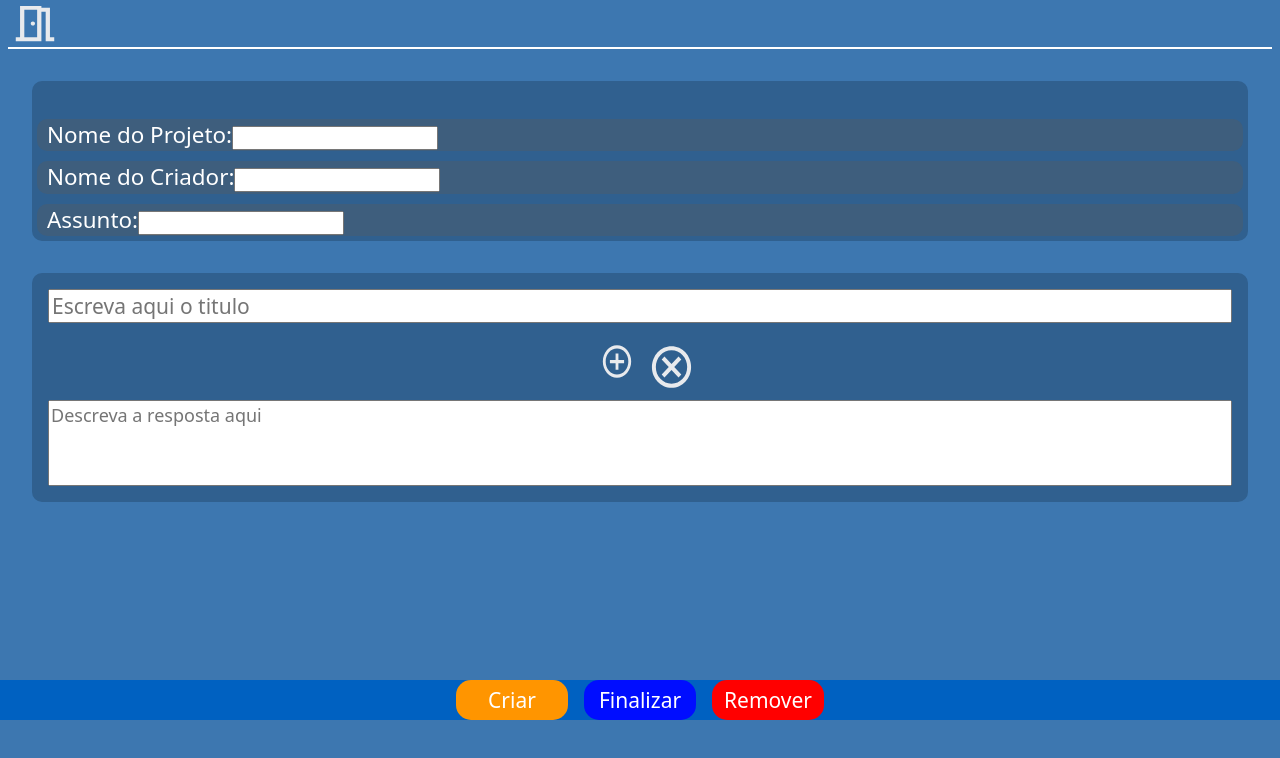
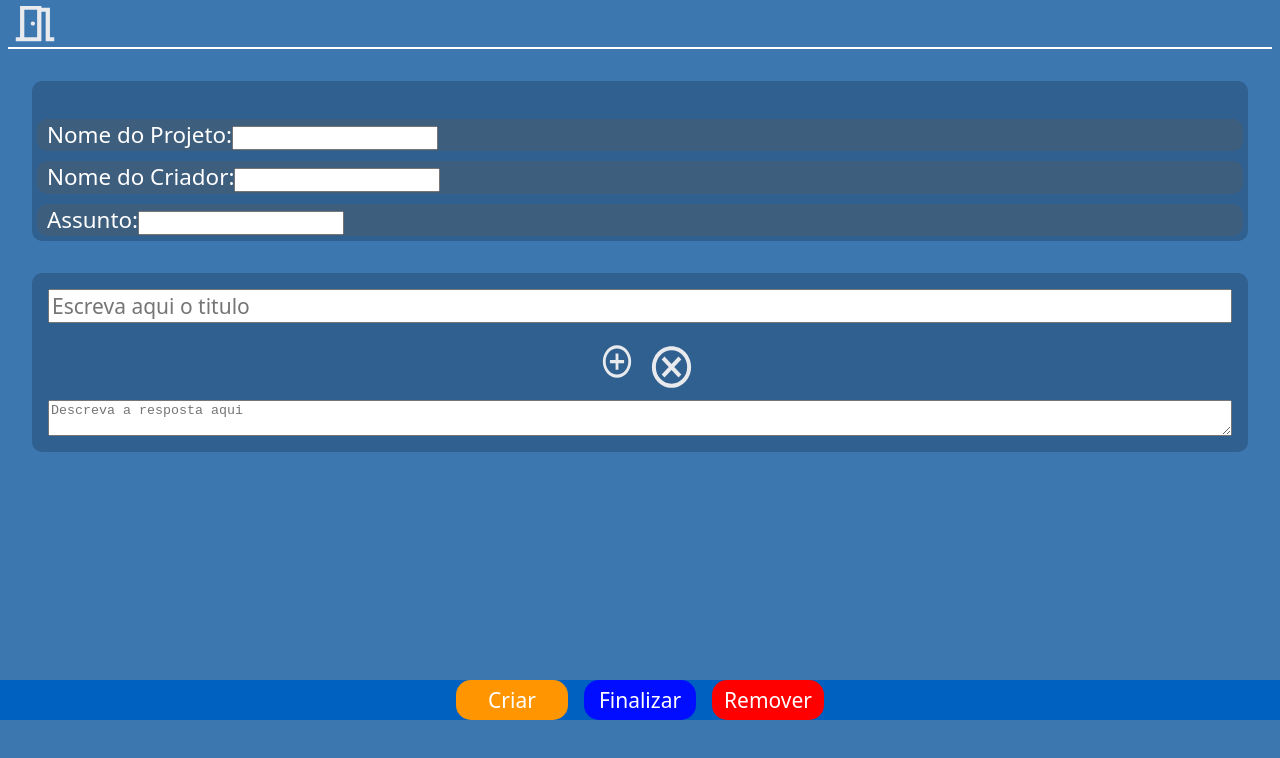
Before and after one commit to araujobrunodev/Quizme, a React (Vite) app: page /makeaquiz in a window 1280 px wide. Both pictures are taken after a click on the button "Criar". Shown: the top 758 px of the page. Built offline with nearby package versions, Linux system fonts and the light colour scheme; a web font is replaced by a local one.

Commit message:
add blockSideContext hook

```diff
--- a/src/App.tsx
+++ b/src/App.tsx
@@ -1,4 +1,5 @@
 import { CreateLoginPermission } from "./contexts/loginPermission"
+import { CreateBlockSides, blockSideType } from "./contexts/blockSideContext"
 import { GoogleOAuthProvider } from "@react-oauth/google"
 import { RouterProvider } from "react-router-dom"
 import { CreateUserData } from "./contexts/user"
@@ -10,6 +11,7 @@ function App() {
   let [email, setEmail] = useState("")
   let [photo, setPhoto] = useState("")
   let [loginPermission, setLoginPermission] = useState(false)
+  let [blockSides, setBlockSides] = useState<blockSideType[]>([])
 
   return (
     <CreateUserData.Provider value={{
@@ -27,9 +29,16 @@ function App() {
         setState: setLoginPermission
       }}
       children={
-        <GoogleOAuthProvider clientId="656529349981-n4276c4qm3fqquubrrju327n50h4i2vv.apps.googleusercontent.com">
-          <RouterProvider router={router}/>
-        </GoogleOAuthProvider>
+        <CreateBlockSides.Provider
+        value={{
+          blockSides: blockSides,
+          setBlockSides: setBlockSides
+        }}
+        children={
+          <GoogleOAuthProvider clientId="656529349981-n4276c4qm3fqquubrrju327n50h4i2vv.apps.googleusercontent.com">
+            <RouterProvider router={router}/>
+          </GoogleOAuthProvider>
+        }/>
       }/>
     }/>
   )
--- a/src/components/blockSide.tsx
+++ b/src/components/blockSide.tsx
@@ -1,50 +1,114 @@
-import { FC, useState } from "react"
+import { FC } from "react"
 import "../styles/blockSide.css"
+import { useBlockSides } from "../contexts/blockSideContext"
 
 interface BlockSideProps {
-    type: "makeQuiz" | "playQuiz"
+    type: "makeQuiz" | "playQuiz",
+    identification: number
+}
+
+interface BlockSideProperty {
+    property: "title" | "options" | "description",
+    state: "update" | "create" | "remove",
+    value?: string | boolean,
+    id?: string
+    typeOption?: "text" | "isRight"
 }
 
 const BlockSide:FC<BlockSideProps> = ({
-    type
+    type,
+    identification
 }) => {
-    const [options, setOptions] = useState<number[]>([])
+    let info = useBlockSides()
 
     const AppearOptions = () => {
-        return options.map((option) => {
-            return (<div className="container_of_options" key={(Math.random() * (new Date()).getMilliseconds())}>
-                <input type="radio" name="options" className="input_radio" />
+        return info.blockSides[identification].options.map((option) => {
+            return (<div className="container_of_options" key={option.id}>
+                <input checked={option.isRight} onChange={(event) => ChangeProperty({property: "options", state: "update", value: event.target.checked, id: option.id, typeOption: "isRight"})} type="radio" name={`options_${option.id}`} className="input_radio" />
                 {
                     type == "makeQuiz" ?
-                    <input type="text" className="input_text" /> :
-                    <p className="p_text">{/*value here*/}</p>
+                    <input onChange={(event) => ChangeProperty({property: "options", state: "update", value: event.target.value, id: option.id, typeOption: "text"})}  type="text" className="input_text" /> :
+                    <p className="p_text">{option.text}</p>
                 }
             </div>)
         })
     }
 
-    const CreateOptions = () => {
-        setOptions([...options, 0])
-    }
+    const ChangeProperty = ({property, state, value, id, typeOption}:BlockSideProperty) => {
+        const blockSides = info.blockSides.map((blockSide,index) => {
+            if (index !== identification) return blockSide
 
-    const removeOptions = () => {
-        const newOptions:number[] = []
+            if (property == "options") {
+                switch (state) {
+                    case "create":
+                        return {
+                            ...blockSide,
+                            options: [...blockSide.options, {
+                                isRight: false,
+                                text: "",
+                                id: Math.random().toString()
+                            }]
+                        }
+                        break;
+                    case "update":
+                        return {
+                            ...blockSide,
+                            options: blockSide.options.map((option) => {
+                                if (option.id !== id) return {...option, isRight: false};
 
-        options.forEach((option,index) => {
-            if (index == options.length - 1) return;
-            newOptions.push(option)
+                                if (typeOption === "text") {
+                                    return {
+                                        ...option,
+                                        text: value as string
+                                    }
+                                } else if (typeOption === "isRight") {
+                                    return {
+                                        ...option,
+                                        isRight: value as boolean
+                                    }
+                                }  else return option
+                            })
+                        }
+                        break;
+
+                    case "remove":
+                        return {
+                            ...blockSide,
+                            options: blockSide.options.slice(0,-1)
+                        }
+                        break;
+                }
+            }
+
+            if (property == "description" || property == "title") {
+                if (state !== "update") return blockSide;
+
+                return {
+                    ...blockSide,
+                    title: value as string
+                }
+            } else if (property == "description") {
+                if (state !== "update") return blockSide;
+
+                return {
+                    ...blockSide,
+                    description: value as string
+                }
+            }
+
+            return blockSide
         })
 
-        setOptions(newOptions)
+        info.setBlockSides(blockSides)
     }
 
     return (
         <div className="block_side">
             {
                 type == "makeQuiz" ?
-                <input className="title_of_question" placeholder="Escreva aqui o titulo" type="text"/>
+                <input onChange={(event) => ChangeProperty({property: "title", state: "update", value: event.target.value})} className="title_of_question" placeholder="Escreva aqui o titulo" type="text"/>
                 :
-                <p className="p_title_of_question">{/*value here*/}</p>
+                <p className="p_title_of_question">{info.blockSides[identification].title}</p>
             }
 
             { AppearOptions() }
@@ -52,17 +116,17 @@ const BlockSide:FC<BlockSideProps> = ({
             {
                 type == "makeQuiz" &&
                 <div className="Container_button_blockSide">
-                    <button className="button_blockSide" onClick={() => CreateOptions()}>
+                    <button className="button_blockSide" onClick={() => ChangeProperty({property: "options", state: "create"})}>
                         <img className="button_blockSide_img" src="/add_circle.svg" alt="add circle.svg" />
                     </button>
 
-                    <button className="button_blockSide" onClick={() => removeOptions()}>
+                    <button className="button_blockSide" onClick={() => ChangeProperty({property: "options", state: "remove"})}>
                         <img className="button_blockSide_img" src="/cancel.svg" alt="cancel.svg" />
                     </button>
                 </div>
             }
 
-            <textarea maxLength={900} readOnly={type == "playQuiz"} className="description" defaultValue={""} placeholder="Descreva a resposta aqui"></textarea>
+            <textarea maxLength={900} readOnly={type == "playQuiz"} onChange={(event) => ChangeProperty({property: "description", state: "update", value: event.target.value})} placeholder="Descreva a resposta aqui"></textarea>
         </div>
     )
 }
--- a/src/components/toolCenter.tsx
+++ b/src/components/toolCenter.tsx
@@ -1,10 +1,19 @@
+import { blockSideType, useBlockSides } from "../contexts/blockSideContext"
 import "../styles/toolCenter.css"
 
 const ToolCenter = () => {
     const buttonNames = ["Criar", "Finalizar","Remover"]
+    const blockSides = useBlockSides()
 
     const MakeABlockSide = () => {
-        console.log("make a blockSide")
+        blockSides.setBlockSides([
+            ...blockSides.blockSides,
+            {
+                title: "",
+                options: [],
+                description: ""
+            }
+        ])
     }
 
     const FinishProject = () => {
@@ -12,7 +21,9 @@ const ToolCenter = () => {
     }
 
     const RemoveABlockSide = () => {
-        console.log("remove a blockSide")
+        const newBlockSides:blockSideType[] = blockSides.blockSides.slice(0,-1)
+
+        blockSides.setBlockSides(newBlockSides)
     }
 
     const eventByEachButton = [
--- /dev/null
+++ b/src/contexts/blockSideContext.ts
@@ -0,0 +1,25 @@
+import { createContext, useContext } from "react"
+
+interface option {
+    text: string,
+    isRight: boolean,
+    id: string
+}
+
+interface BlockSide {
+    title: string,
+    options: option[],
+    description: string
+}
+
+export type blockSideType = BlockSide
+
+interface BlockSideContext {
+    blockSides: blockSideType[],
+    setBlockSides: (newBlockSides: blockSideType[]) => void
+}
+
+const CreateBlockSides = createContext({} as BlockSideContext)
+const useBlockSides = () => useContext(CreateBlockSides)
+
+export {CreateBlockSides, useBlockSides}
--- a/src/pages/makeQuiz.tsx
+++ b/src/pages/makeQuiz.tsx
@@ -2,6 +2,7 @@ import { FC } from "react"
 import SideMain from "../components/sideMain"
 import BlockSide from "../components/blockSide"
 import ToolCenter from "../components/toolCenter"
+import { useBlockSides } from "../contexts/blockSideContext"
 
 interface MakeQuizProps {
     type: "makeQuiz" | "playQuiz"
@@ -10,10 +11,16 @@ interface MakeQuizProps {
 const MakeQuiz:FC<MakeQuizProps> = ({
     type
 }) => {
+    const blockSidesContext = useBlockSides()
+
     return (
         <div className="make_quiz">
             <SideMain makerQuiz="" target="" title="" type={type}/>
-            <BlockSide key={4} type="makeQuiz"/>
+            {
+                blockSidesContext.blockSides.map((s,index) => {
+                    return <BlockSide identification={index} key={index} type="makeQuiz"/>
+                })
+            }
             <ToolCenter />
         </div>
     )
```
